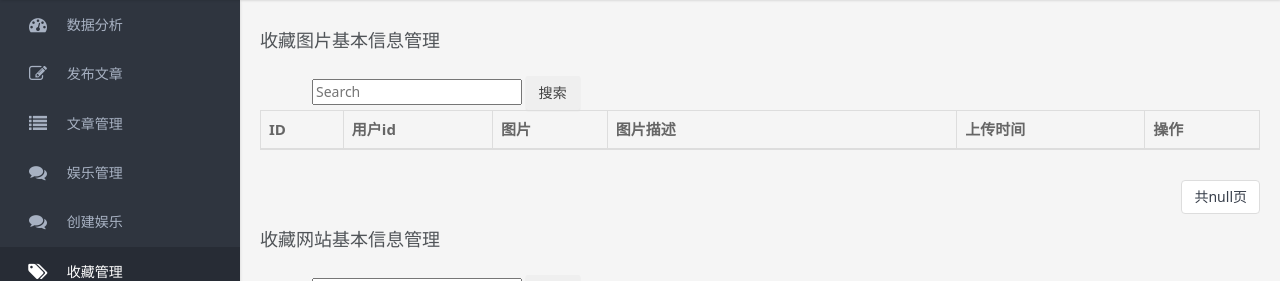
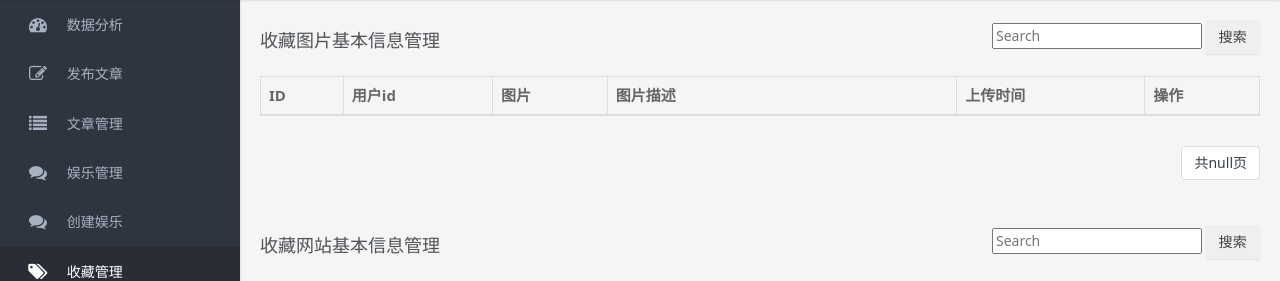
Before and after one commit to KKindom/jee, a Spring app: template src/main/resources/templates/back/collect_list.html in a window 1280 px wide. Shown: the part 70-351 px from the top of the page. Run offline with Thymeleaf, Linux system fonts and the light colour scheme; the template is opened without the code that fills it, so the values that code supplies are empty; some of the project's set-up classes (security, data sources, template engines, error pages and the like) are left out, and stand-ins take their place; some libraries are stand-ins or nearby versions.

Commit message:
所有搜索功能完成，但是前台搜索会使样式改变

```diff
--- a/src/main/resources/templates/back/collect_list.html
+++ b/src/main/resources/templates/back/collect_list.html
@@ -14,7 +14,7 @@
             <div class="container">
                 <!--                我的收藏图片基本信息表-->
                 <div class="row">
-                    <div class="col-sm-12">
+                    <div class="col-sm-8">
                         <h4 class="page-title">收藏图片基本信息管理</h4>
                     </div>
                     <!--                    搜索框-->
@@ -79,9 +79,11 @@
                         <div th:replace="comm/paging :: pageAdminNav(${pictures})"></div>
                     </div>
                 </div>
+                <br/>
+                <br/>
                 <!--                我的收藏基本信息表-->
                 <div class="row">
-                    <div class="col-sm-12">
+                    <div class="col-sm-8">
                         <h4 class="page-title">收藏网站基本信息管理</h4>
                     </div>
                     <!--                    搜索框-->
```
Also changed, not shown: src/main/java/com/itheima/web/client/IndexController.java (+7 -3 lines).
